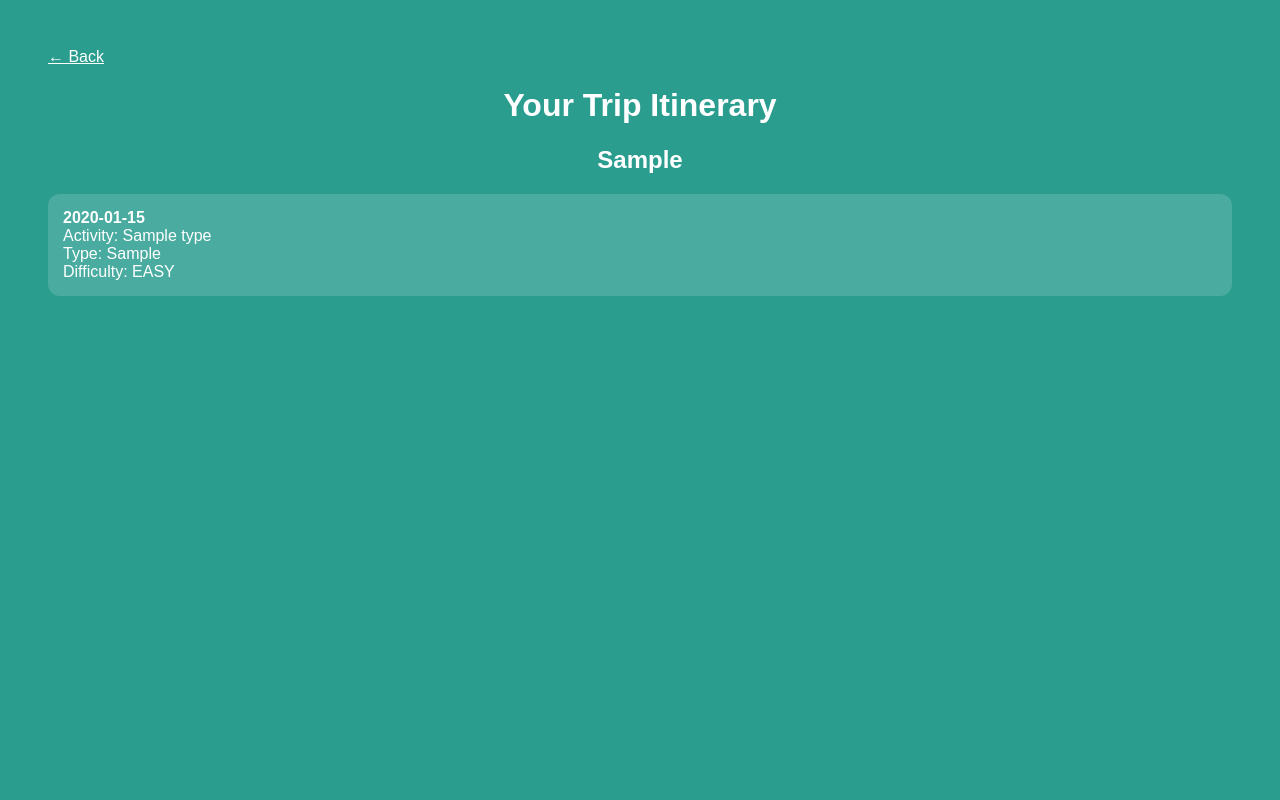
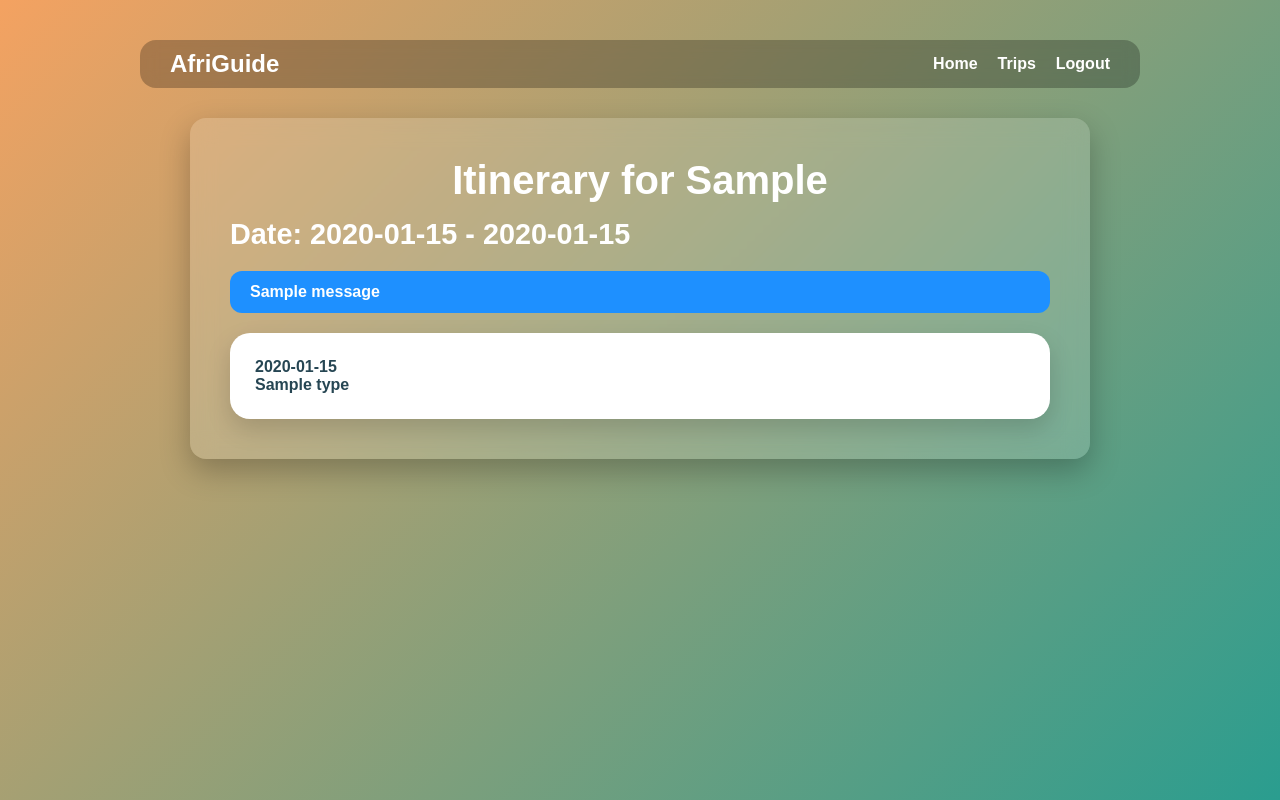
Before and after one commit to A-D-DBS-application/web-application-2025-group-1, a Flask app: page /itinerary/1 in a window 1280 px wide. Run offline with Flask 3, Linux system fonts and the light colour scheme; tables that the repository leaves empty hold one stand-in row (values such as "Sample post"); one stand-in notice (Sample message) is shown.

Commit message:
Betere styling

```diff
--- a/app/templates/itinerary.html
+++ b/app/templates/itinerary.html
@@ -1,29 +1,192 @@
 <!DOCTYPE html>
-<html>
+<html lang="en">
+
 <head>
-  <meta charset="UTF-8">
-  <title>Itinerary</title>
-  <style>
-    body { background: #2a9d8f; font-family: Poppins, sans-serif; padding: 40px; color: white; }
-    .day-box { background: rgba(255,255,255,0.15); padding: 15px; margin-bottom: 15px; border-radius: 12px; }
-    h1, h2 { text-align: center; }
-  </style>
+    <meta charset="UTF-8">
+    <meta name="viewport" content="width=device-width, initial-scale=1.0">
+    <title>Itinerary | AfriGuide</title>
+    <style>
+        * {
+            margin: 0;
+            padding: 0;
+            box-sizing: border-box;
+            font-family: "Poppins", sans-serif;
+        }
+
+        body {
+            background: linear-gradient(135deg, #f4a261, #2a9d8f);
+            min-height: 100vh;
+            color: #fff;
+            display: flex;
+            flex-direction: column;
+            align-items: center;
+            padding-top: 40px;
+        }
+
+        nav {
+            background: rgba(0, 0, 0, 0.25);
+            backdrop-filter: blur(8px);
+            padding: 10px 30px;
+            width: 100%;
+            max-width: 1000px;
+            margin-bottom: 30px;
+            display: flex;
+            justify-content: space-between;
+            align-items: center;
+            border-radius: 16px;
+        }
+
+        nav .logo {
+            font-weight: 700;
+            font-size: 1.5rem;
+        }
+
+        nav ul {
+            list-style: none;
+            display: flex;
+            gap: 20px;
+        }
+
+        nav ul li a {
+            color: #fff;
+            text-decoration: none;
+            font-weight: 600;
+            transition: 0.3s;
+        }
+
+        nav ul li a:hover {
+            text-decoration: underline;
+        }
+
+        .container {
+            background: rgba(255, 255, 255, 0.15);
+            backdrop-filter: blur(12px);
+            padding: 40px;
+            border-radius: 16px;
+            width: 90%;
+            max-width: 900px;
+            box-shadow: 0 12px 30px rgba(0, 0, 0, 0.25);
+        }
+
+        h1 {
+            text-align: center;
+            font-size: 2.5rem;
+            margin-bottom: 15px;
+            color: #fff;
+        }
+
+        h2 {
+            font-size: 1.8rem;
+            margin-bottom: 20px;
+            color: #fff;
+        }
+
+        .flash-message {
+            margin-bottom: 20px;
+            padding: 12px 20px;
+            border-radius: 12px;
+            font-weight: 600;
+        }
+
+        .flash-success {
+            background-color: #1e90ff;
+            color: #fff;
+        }
+
+        .flash-error {
+            background-color: #e63946;
+            color: #fff;
+        }
+
+        .activities {
+            display: grid;
+            grid-template-columns: repeat(auto-fit, minmax(220px, 1fr));
+            gap: 25px;
+        }
+
+        .activity-card {
+            background: #fff;
+            color: #264653;
+            padding: 25px;
+            border-radius: 20px;
+            font-weight: 600;
+            box-shadow: 0 10px 25px rgba(0, 0, 0, 0.15);
+            transition: transform 0.25s, box-shadow 0.25s;
+            text-decoration: none;
+        }
+
+        .activity-card:hover {
+            transform: translateY(-5px);
+            box-shadow: 0 15px 35px rgba(0, 0, 0, 0.25);
+        }
+
+        .btn-back, .btn-logout {
+            display: inline-block;
+            background: #1e90ff;
+            color: #fff;
+            padding: 12px 28px;
+            border-radius: 14px;
+            font-weight: 600;
+            text-decoration: none;
+            margin-top: 20px;
+            transition: 0.25s;
+        }
+
+        .btn-back:hover, .btn-logout:hover {
+            background: #1565c0;
+        }
+
+        @media (max-width: 600px) {
+            .container {
+                padding: 20px;
+            }
+        }
+    </style>
 </head>
+
 <body>
+    <nav>
+        <div class="logo">AfriGuide</div>
+        <ul>
+            <li><a href="{{ url_for('main.home') }}">Home</a></li>
+            <li><a href="{{ url_for('main.trips') }}">Trips</a></li>
+            <li><a href="{{ url_for('main.logout') }}">Logout</a></li>
+        </ul>
+    </nav>
 
-<a href="{{ url_for('main.trips') }}" style="color:white;">← Back</a>
+    <div class="container">
+        <h1>Itinerary for {{ trip.destination }}</h1>
+        <h2>Date: {{ trip.start_date }} - {{ trip.end_date }}</h2>
 
-<h1>Your Trip Itinerary</h1>
-<h2>{{ trip.destination }}</h2>
+        {% with messages = get_flashed_messages(with_categories=true) %}
+        {% if messages %}
+            <div>
+                {% for category, message in messages %}
+                    <p class="flash-message {% if category == 'error' %}flash-error{% else %}flash-success{% endif %}">
+                        {{ message }}
+                    </p>
+                {% endfor %}
+            </div>
+        {% endif %}
+        {% endwith %}
 
-{% for item in activities %}
-  <div class="day-box">
-    <strong>{{ item.date.strftime('%Y-%m-%d') }}</strong><br>
-    Activity: {{ item.activity_type.name }}<br>
-    Type: {{ item.activity_type.type }}<br>
-    Difficulty: {{ item.activity_type.difficulty or '—' }}
-  </div>
-{% endfor %}
+        {% if activities %}
+            <div class="activities">
+                {% for act in activities %}
+                    <div class="activity-card">
+                        <p><strong>{{ act.date }}</strong></p>
+                        <p>{{ act.activity_type.name }}</p>
+                        <p>{{ act.notes or "" }}</p>
+                    </div>
+                {% endfor %}
+            </div>
+        {% else %}
+            <p style="text-align:center; color:#fff;">No planned activities yet.</p>
+        {% endif %}
 
+        <div style="text-align:center;">
+        </div>
+    </div>
 </body>
+
 </html>
--- a/app/templates/itinerary_select.html
+++ b/app/templates/itinerary_select.html
@@ -171,7 +171,7 @@
         {% endfor %}
 
         <div style="text-align:center;">
-            <a href="{{ url_for('main.logout') }}" class="btn-logout">Logout</a>
+
         </div>
     </div>
 </body>
```
